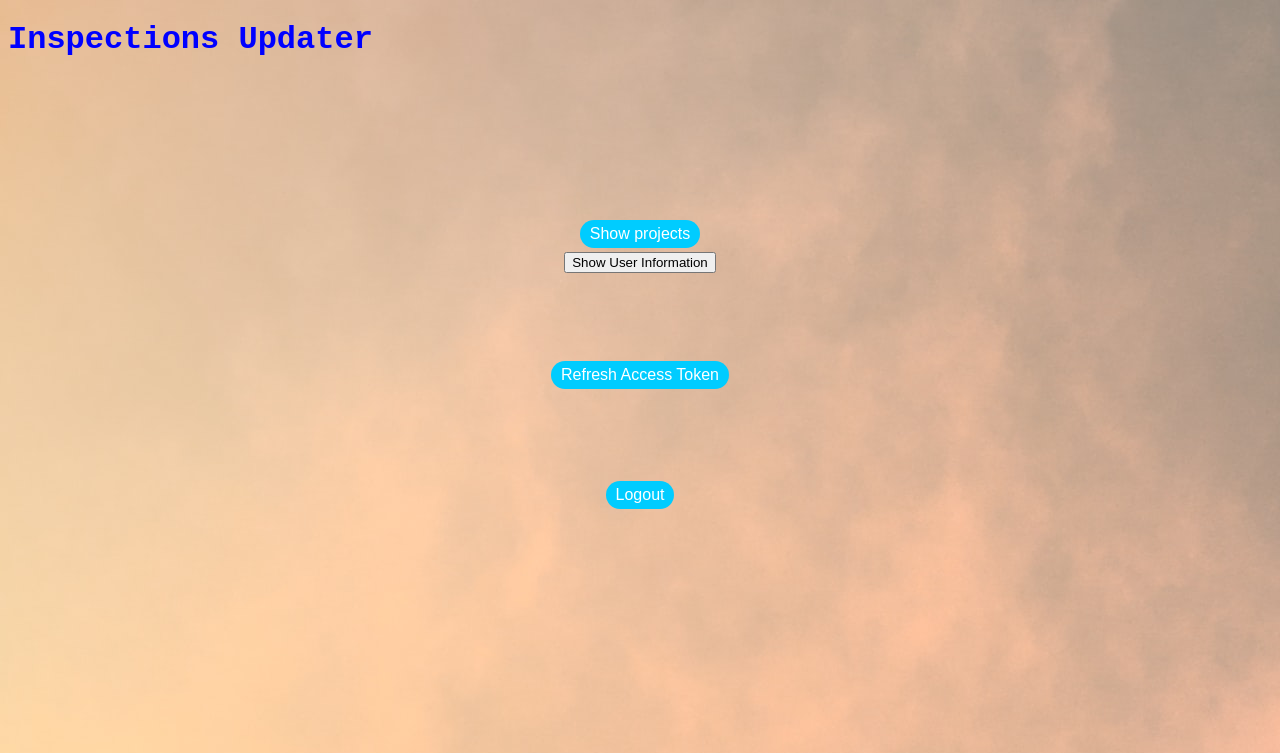
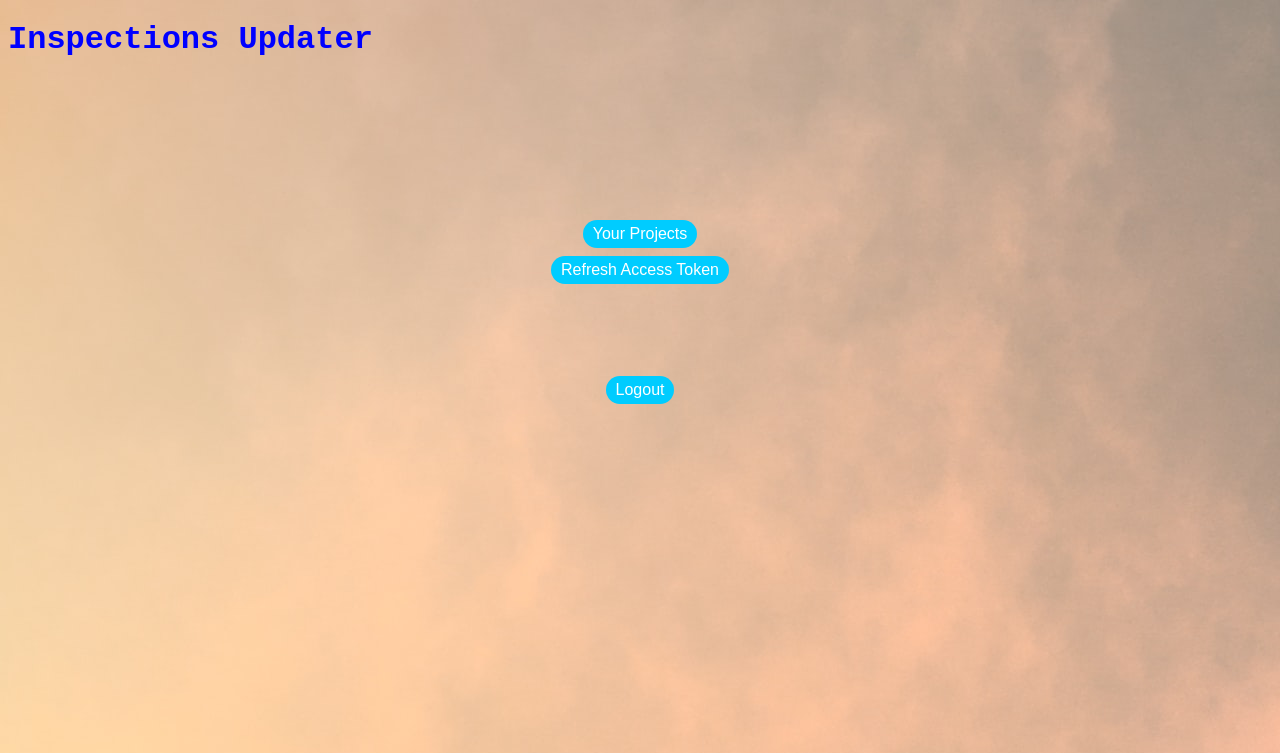
Before and after one commit to Jdon8600/Updater, a Flask app: template Updater/templates/home.html in a window 1280 px wide. Shown: the top 753 px of the page. Run offline with Flask 2, Linux system fonts and the light colour scheme; the template is opened without the code that fills it, so the values that code supplies are empty.

Commit message:
Flask App

```diff
--- a/Updater/static/style.css
+++ b/Updater/static/style.css
@@ -2,7 +2,6 @@
 body {
     background-image: url("backgroundpic.jpg");
     font-family: 'Courier New', Courier, monospace;
-    background-color: #fff;
   }
   h1 {
     color: blue;
--- a/Updater/templates/home.html
+++ b/Updater/templates/home.html
@@ -20,18 +20,9 @@
 
     <form action="{{ url_for('main.show_my_projects') }}" method="GET">
         <div style="text-align: center; border: 0px solid">
-          <button class='btn' name='myProjects'>Show projects</button>
+          <button class='btn' name='myProjects'>Your Projects</button>
         </div>
       </form>
-
-    <form action="{{ url_for('main.app_page_me') }}" method="GET">
-      <div style="text-align: center; border: 0px solid">
-          <button type="submit">Show User Information</button>
-      </div>
-      </form>
-
-      <p>&nbsp;</p>
-      <p>&nbsp;</p>
 
       <form action="{{ url_for('main.app_refresh_token') }}" method="POST">
         <div style="text-align: center; border: 0px solid">
--- a/Updater/templates/projects.html
+++ b/Updater/templates/projects.html
@@ -15,8 +15,9 @@
 <body>
     <form method="POST" action="{{url_for('main.show_my_projects')}}">
     <select name="projectName" method="GET" aria-placeholder="Select a Project">
+    <option value="default" disable selected hidden>Select a Project</option>
       {% for names in projectName %}
-      <option value="{{names}}" SELECTED>{{names}}</option>
+      <option value="{{names}}">{{names}}</option>
       {% endfor %}
     </select>
     <input class='btn' type="submit" value= 'submit'>
```
Also changed, not shown: Updater/templates/auth/login.html (+6 -5 lines).
